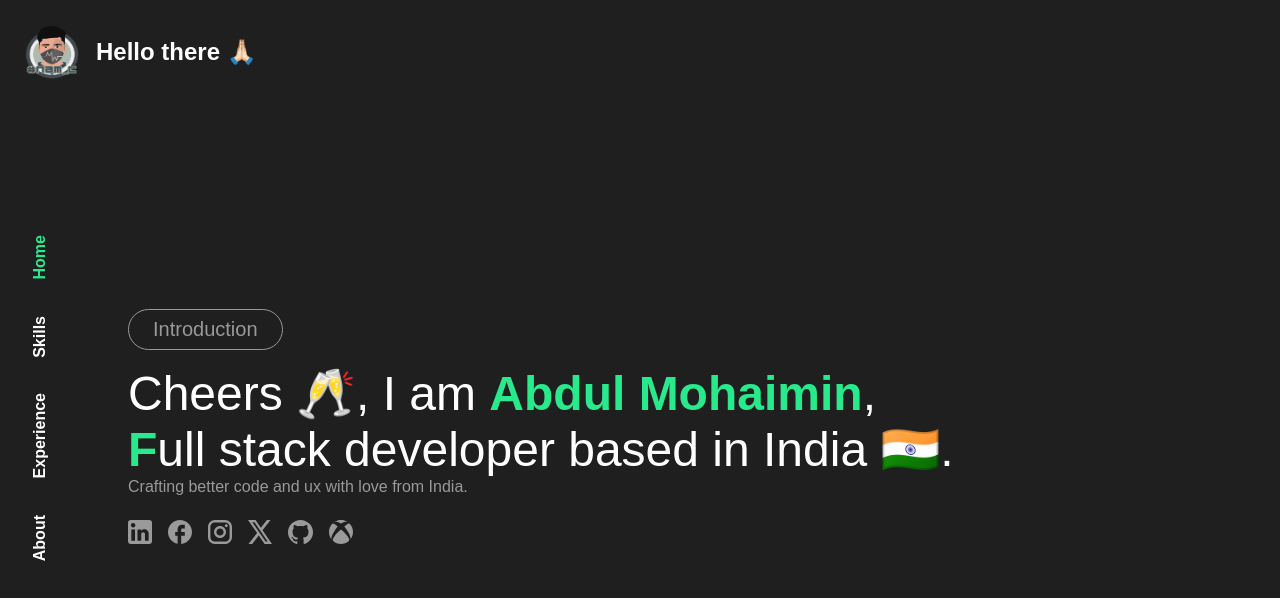
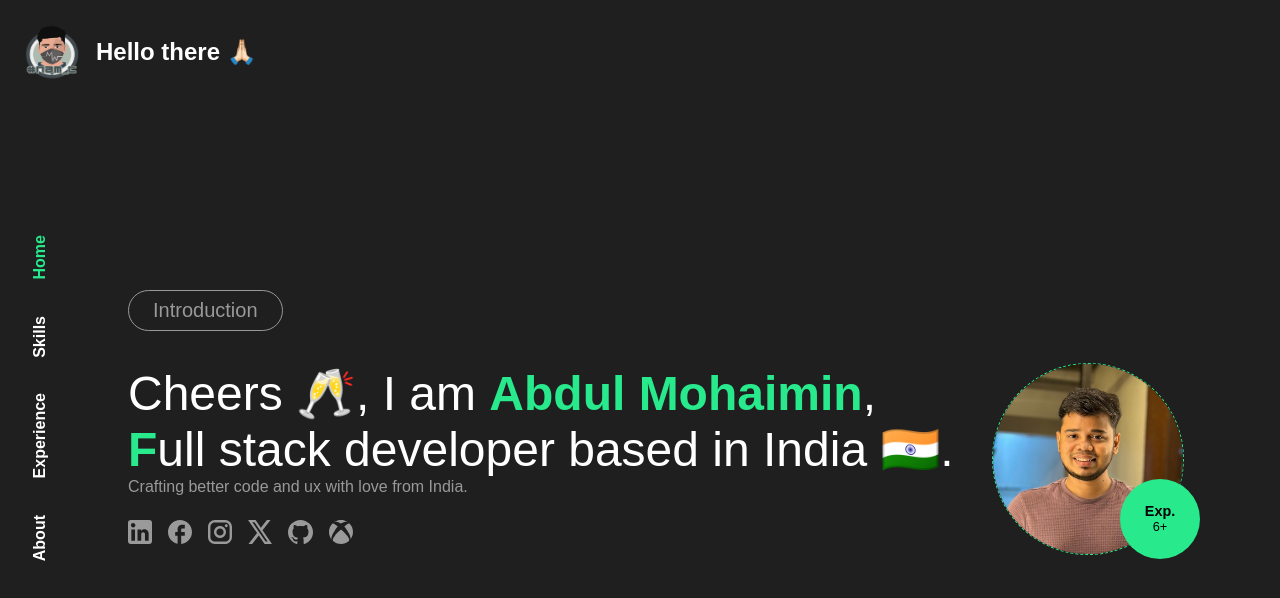
Before and after one commit to mohaimin95/mohaimin95.github.io, a plain HTML site: page index2.html in a window 1280 px wide. Drawn offline with Linux system fonts and the light colour scheme.

Commit message:
modified contents

```diff
--- a/index2.html
+++ b/index2.html
@@ -37,6 +37,8 @@
     <main>
         <section id="introduction" class="section">
             <h1 class="title">Introduction</h1>
+            <div class="banner">
+                <div class="content">
                     <p class="greeting mt-1">
                         Cheers 🥂, I am <span class="text-primary text-bold">Abdul Mohaimin</span>,<br /><span
                             class="text-primary text-bold">F</span>ull stack developer based in India 🇮🇳.
@@ -76,6 +78,20 @@
                             </li>
                         </ul>
                     </div>
+
+                </div>
+                <div class="pic">
+                    <img src="./assets/images/compressed.jpeg" alt="">
+                    <div class="feature">
+                        <h2>Exp.</h2>
+                        <p>6+</p>
+                    </div>
+                    <!-- <div class="feature">
+                        <h2>Backend</h2>
+                        <p>20+</p>
+                    </div> -->
+                </div>
+            </div>
         </section>
         <section id="skillsets" class="section">
             <h1 class="title">Skills</h1>
@@ -86,8 +102,6 @@
                 the latest technologies.
                 My prime area is full-stack web development, mobile app development and cloud using <span
                     class="text-primary">JavaScript</span> and <span class="text-primary">Dart</span>.
-                Sky's the limit, I am dedicated to continuous learning and growth 🚀, staying ahead in the ever-evolving
-                AI landscape 🤖.
             </p>
             <div class="skill_group_container">
                 <div class="skill_group">
@@ -146,21 +160,24 @@
                     <h4>Mobinius</h4>
                     <p>Senior Software Engineer</p>
                     <span>
-                        Worked on various projects related to e-commerce, crypto, and electrical domains. Responsible for full stack development, microservices, code reviews and taking interviews.
+                        Worked on various projects related to e-commerce, crypto, and electrical domains. Responsible
+                        for full stack development, microservices, code reviews and taking interviews.
                     </span>
                 </div>
                 <div class="ex-tl-item" data-content="2019 - 2020">
                     <h4>Zibtek</h4>
                     <p>Software Developer</p>
                     <span>
-                        Worked on a product from scratch including architecture, schema design and full-stack development.
+                        Worked on a product from scratch including architecture, schema design and full-stack
+                        development.
                     </span>
                 </div>
                 <div class="ex-tl-item" data-content="2017 - 2019">
                     <h4>Jiwirooms</h4>
                     <p>Software Developer</p>
                     <span>
-                        As a junior developer, I spent working on developing and maintaining full stack application, stack migration and upskilling.
+                        As a junior developer, I spent working on developing and maintaining full stack application,
+                        stack migration and upskilling.
                     </span>
                 </div>
                 <!-- <div class="ex-tl-item" data-content="Graduated"></div> -->
@@ -172,7 +189,8 @@
                 A tech enthusiast, love to talk about technologies, active in linkedIn to discuss technical stuffs.
                 I post tech contents especially in web/mobile development area and job referrals.
                 Feel free to connect with me via <a href="https://www.linkedin.com/in/mohaimin95/"
-                    target="_blank">LinkedIn</a>. Apart from that, I am a moderate gamer who loves to play games especially multiplayer RPG games like Fortnite, RDR-2 and other indie games like overcooked, moving out.
+                    target="_blank">LinkedIn</a>. Apart from that, I am a moderate gamer who loves to play games
+                especially multiplayer RPG games like Fortnite, RDR-2 and other indie games like overcooked, moving out.
             </p>
             <div class="banner">
                 <img src="./assets/images/compressed.jpeg" alt="its me">
@@ -210,6 +228,7 @@
         </section>
     </main>
     <script defer>
+        alert("Page is under construction 🚧, this is not the final version. Until then feel free to take a look at the preview version ✨")
         const s = document.querySelector(".skill_group_container");
         const span1 = document.querySelector(".indicators span:nth-child(1)");
         const span2 = document.querySelector(".indicators span:nth-child(2)");
--- a/styles2.css
+++ b/styles2.css
@@ -137,8 +137,59 @@ main::-webkit-scrollbar {
     flex: 1;
 }
 
-.section#introduction .greeting {
-    font-size: 2rem;
+.section#introduction .banner {
+    display: flex;
+    justify-content: space-between;
+    flex-direction: column-reverse;
+    align-items: center;
+
+}
+
+.section#introduction .banner .pic {
+    position: relative;
+    margin: 2rem;
+
+}
+
+.section#introduction .banner .pic img {
+    height: 10rem;
+    width: 10rem;
+    border-radius: 50%;
+    border: 1px dashed var(--primary-color);
+    stroke-dashoffset: 1rem;
+
+}
+
+.section#introduction .banner .pic .feature {
+    background-color: var(--primary-color);
+    height: 5rem;
+    width: 5rem;
+    display: flex;
+    flex-direction: column;
+    justify-content: center;
+    align-items: center;
+    border-radius: 50%;
+    color: #000;
+}
+
+.section#introduction .banner .pic .feature h2 {
+    font-size: .9rem;
+}
+
+.section#introduction .banner .pic .feature p {
+    font-size: .8rem;
+}
+
+.section#introduction .banner .pic .feature:nth-child(2) {
+    position: absolute;
+    bottom: 0;
+    right: -1rem;
+}
+
+.section#introduction .banner .pic .feature:nth-child(3) {
+    position: absolute;
+    bottom: 0;
+    right: -2rem;
 }
 
 .section#introduction .social-list ul {
@@ -150,21 +201,27 @@ main::-webkit-scrollbar {
 .section#introduction .social-list ul li {
     margin-right: 1rem;
 }
+
 .section#introduction .social-list ul li.linkedin:hover {
     filter: invert(22%) sepia(42%) saturate(4997%) hue-rotate(185deg) brightness(102%) contrast(97%);
 }
+
 .section#introduction .social-list ul li.fb:hover {
     filter: invert(47%) sepia(75%) saturate(4898%) hue-rotate(202deg) brightness(93%) contrast(99%);
 }
+
 .section#introduction .social-list ul li.instagram:hover {
     filter: invert(30%) sepia(86%) saturate(7462%) hue-rotate(317deg) brightness(90%) contrast(114%);
 }
+
 .section#introduction .social-list ul li.x:hover {
     filter: invert(100%) sepia(0%) saturate(19%) hue-rotate(83deg) brightness(105%) contrast(100%);
 }
+
 .section#introduction .social-list ul li.github:hover {
     filter: invert(100%) sepia(0%) saturate(19%) hue-rotate(83deg) brightness(105%) contrast(100%);
 }
+
 .section#introduction .social-list ul li.xbox:hover {
     filter: invert(31%) sepia(99%) saturate(556%) hue-rotate(76deg) brightness(91%) contrast(101%);
 }
@@ -424,6 +481,7 @@ main::-webkit-scrollbar {
     transform: translate(-3.5rem, -3rem) rotate(0);
     /* transform: translate(-4rem, -3rem) rotate(336deg); */
 }
+
 .section#about .banner .line:nth-child(5) {
     transform: translate(8rem, 3rem) rotate(25deg);
 }
@@ -433,6 +491,7 @@ main::-webkit-scrollbar {
     transform: translate(2.125rem, 0rem) rotate(0);
     /* transform: translate(7rem, 0rem) rotate(-24deg); */
 }
+
 .section#about .banner .line:nth-child(6) {
     transform: translate(0rem, -5rem) rotate(270deg);
 }
@@ -489,6 +548,13 @@ a {
         font-size: 3rem;
     }
 
+    .section#introduction .banner {
+        flex-direction: row;
+    }
+    .section#introduction .banner .pic img {
+        height: 12rem;
+        width: 12rem;
+    }
     .skill_group_container {
         scroll-behavior: auto;
         scroll-snap-type: x none;
@@ -524,4 +590,32 @@ a {
     .section#about .banner {
         transform: scale(0.6);
     }
-  }
+}
+
+@media only screen and (max-height: 650px) {
+    .section#about .banner {
+        transform: scale(70%);
+    }
+}
+
+@media only screen and (max-height: 828px) {
+    .skill_group {
+        height: 9rem;
+    }
+
+    .skill_group p {
+        font-size: 1rem;
+    }
+
+    .skill_group ul li {
+        font-size: .8rem;
+    }
+
+    .skill_group ul li {
+        font-size: .8rem;
+    }
+
+    .exp-timeline {
+        transform: scale(90%) translateY(-3rem);
+    }
+}
```
Lines whose indentation alone changed are shown as unchanged.
